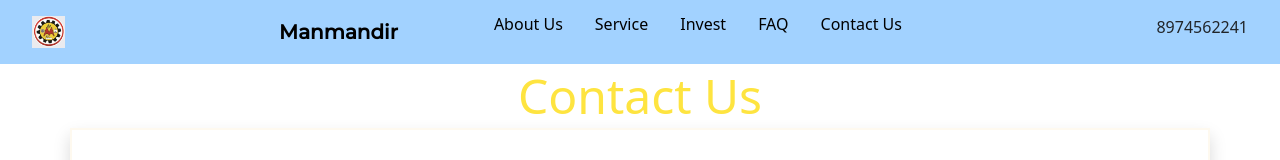
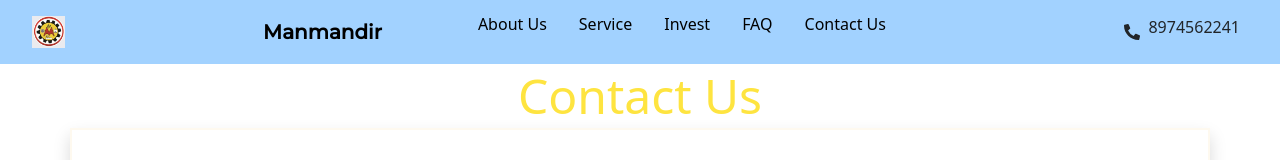
Before and after one commit to Omkaroj1242/Nidhi_Bank, a React (Create React App) app: page /contact in a window 1280 px wide. Shown: the top 160 px of the page. Built offline with nearby package versions, Linux system fonts and the light colour scheme.

Commit message:
Icon Added

```diff
--- a/src/Components/Navbar/Navbar.js
+++ b/src/Components/Navbar/Navbar.js
@@ -2,7 +2,7 @@
 import { Disclosure } from "@headlessui/react";
 import { MenuIcon, XIcon } from "@heroicons/react/outline";
 import { Link } from "react-router-dom";
-
+import { FaPhoneAlt } from "react-icons/fa";
 
 export default function Example() {
   return (
@@ -68,8 +68,9 @@ export default function Example() {
                   </div>
                 </div>
               </div>
+              <FaPhoneAlt />
               <div className="hidden lg:block">
-                <h1 className="my_h1">8974562241</h1>
+               <h1 className="my_h1 px-2">8974562241</h1>
               </div>
             </div>
           </div>
```
Lines whose indentation alone changed are shown as unchanged.
